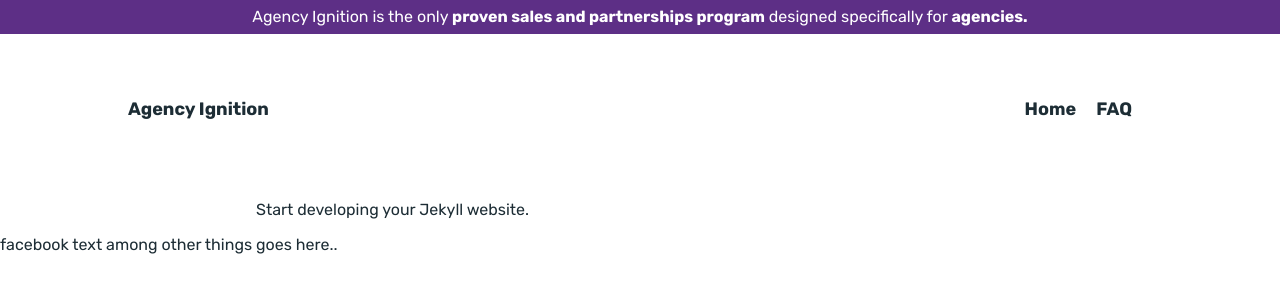
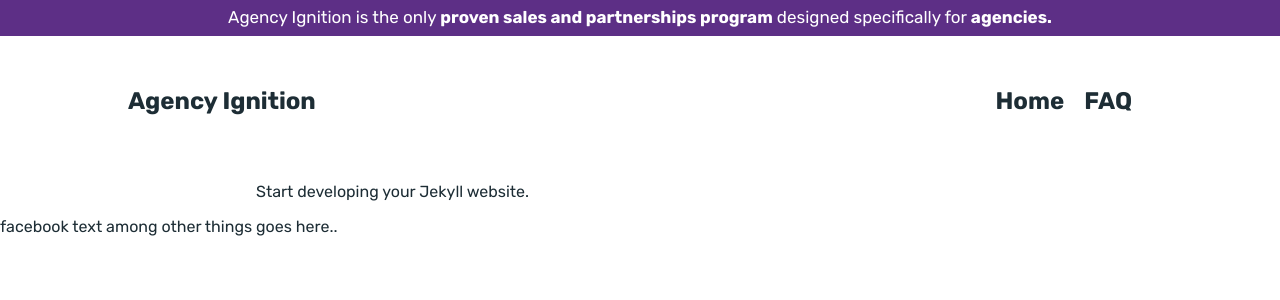
Before and after one commit to egrueter-dev/atenti, a Jekyll site: the page built from index.html, in a window 1280 px wide. Shown: the top 300 px of the page. Built offline with Jekyll 4.4.1, drawn with Linux system fonts in a browser that asks for light colours.

Commit message:
update styles

```diff
--- a/_layouts/default.html
+++ b/_layouts/default.html
@@ -29,7 +29,7 @@
     >
 
     <title>{{ page.title }} - {{ site.title }}</title>
-    <link rel="stylesheet" href="https://devshopignition.com//assets/css/main.css">
+    <link rel="stylesheet" href="/assets/css/main.css">
   </head>
 
   <body>
--- a/assets/css/main.css
+++ b/assets/css/main.css
@@ -14,6 +14,7 @@
   background-color: #5d2f86;
   color: white;
   padding: 0.4%;
+  font-size: 17px;
 }
 
 .navigation {
@@ -21,12 +22,12 @@
   grid-template-columns: 1fr 1fr;
   grid-template-rows: auto;
 
-  font-size: 18px;
+  font-size: 24px;
 
   margin-left: 10%;
   margin-right: 10%;
-  margin-bottom: 5%;
-  margin-top: 5%;
+  margin-bottom: 4%;
+  margin-top: 4%;
 }
 
 .right-nav {
```
Also changed, not shown: 3 other files.
